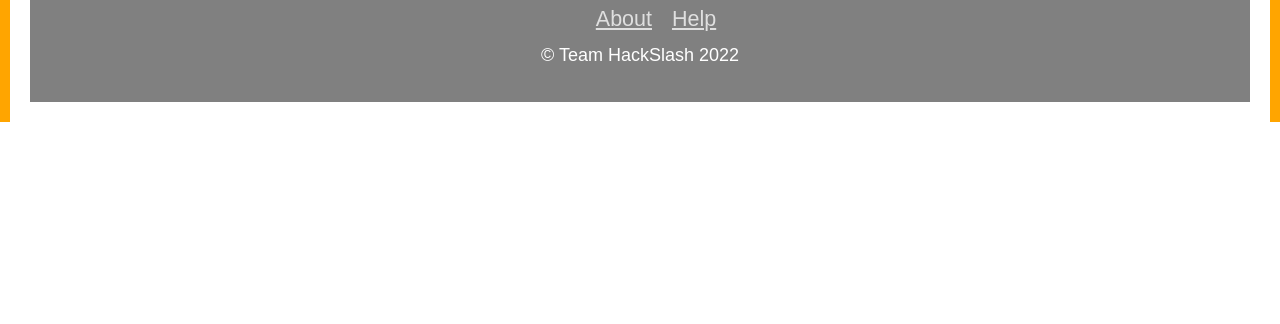
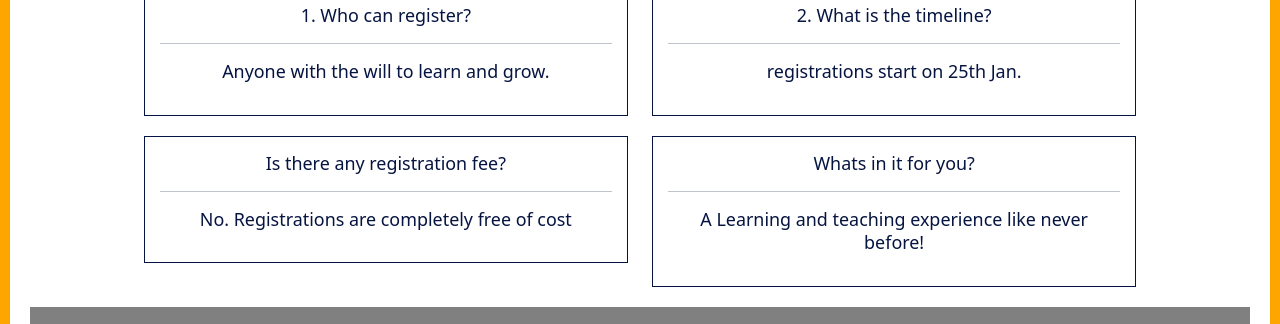
Before and after one commit to sakinanomi/Website, a plain HTML site: page index.html in a window 1280 px wide. Shown: the part 2299-2623 px from the top of the page. Before the commit the page ends 2421 px from the top, so only its background shows below. Drawn offline with nearby package versions, Linux system fonts and the light colour scheme.

Commit message:
FAQs added

```diff
--- a/CSS/about.css
+++ b/CSS/about.css
@@ -91,3 +91,31 @@
         width: 100%;
     }
 }
+
+.faq-card {
+    padding: 15px;
+    margin-bottom: 20px;
+    color: #061441;
+    border: 1px solid #061441 ;
+
+    /* border: none;
+       border-radius: 6px;
+    */
+    /* background-color: #17a2b8;
+       background-color: #184aab;
+    */
+
+    /* Slow Shadow Effect*/
+    transition: box-shadow 0.5s;
+
+  }
+  .faq-card hr {
+    border-width: 0.2rem;
+    border-color: #061441;
+  }
+
+  .faq-card:hover {
+    box-shadow: 5px 0px 20px rgba(0,0,0, .8);
+    /* box-shadow:4px 4px 7px rgb(32, 32, 32);  */
+
+  }
--- a/index.html
+++ b/index.html
@@ -42,7 +42,7 @@
                         <a class="nav-link" href="#about_us">About</a>
                     </li>
                     <li class="nav-item mx-3 ">
-                        <a class="nav-link" href="#">FAQS</a>
+                        <a class="nav-link" href="#faqs">FAQS</a>
                     </li>
                     <li class="nav-item mx-3 ">
                         <a class="nav-link" href="#">Contact</a>
@@ -152,6 +152,63 @@
 
 
 
+<!--FAQ-->
+
+<!-- Container (faqs Section) -->
+<div id="faqs" class="container-fluid text-center">
+  <h2>FAQs</h2><br>
+  <div class="row text-center slideanim">
+    <div class="col-sm-1">
+      &nbsp;
+    </div>
+    <div class="col-sm-5">
+      <div class="faq-card">
+        <p><strong>1. Who can register?</strong></p>
+        <hr>
+        <p>Anyone with the will to learn and grow.</p>
+      </div>
+    </div>
+    <div class="col-sm-5">
+      <div class="faq-card">
+        <p><strong>2. What is the timeline?</strong></p>
+        <hr>
+        <p> registrations start on 25th Jan.</p>
+      </div>
+    </div>
+    <div class="col-sm-1">
+      &nbsp;
+    </div>
+  </div>
+
+
+  <div class="row text-center slideanim">
+    <div class="col-sm-1">
+        &nbsp;
+    </div>
+    <div class="col-sm-5">
+      <div class="faq-card">
+        <p><strong>Is there any registration fee?</strong></p>
+        <hr>
+        <p>No. Registrations are completely free of cost</p>
+      </div>
+    </div>
+    <div class="col-sm-5">
+      <div class="faq-card">
+        <p><strong>Whats in it for you?</strong></p>
+        <hr>
+        <p>A Learning and teaching experience like never before!<br></p>
+      </div>
+    </div>
+    <div class="col-sm-1">
+      &nbsp;
+    </div>
+  </div>
+ </div>
+
+
+<!--EndFaq-->
+
+
     <div class="footer">
         <footer>
             <ul class="social">
```
